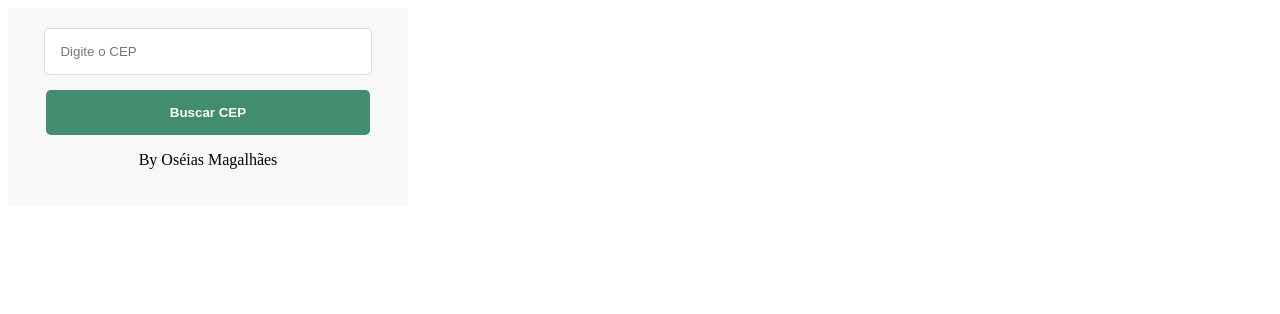
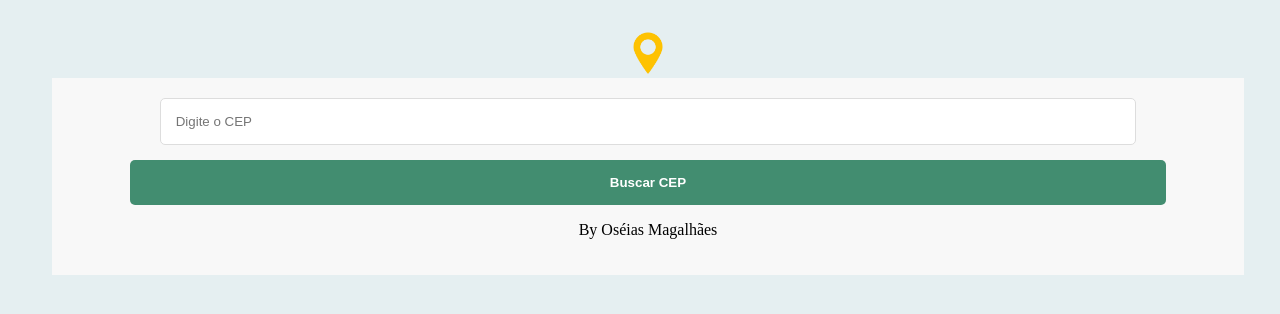
Before and after one commit to osmagal/Extensoes-para-Navegador, a browser extension: page extensao-busca-cep/index.html in a window 1280 px wide. Drawn offline with Linux system fonts and the light colour scheme.

Commit message:
side panel and style

```diff
--- a/extensao-busca-cep/index.html
+++ b/extensao-busca-cep/index.html
@@ -5,6 +5,7 @@
     <link rel="stylesheet" href="style.css">
 </head>
 <body>
+    <img src="cep.png" alt="Logo CEP" class="logo">
     <form>
         <input type="text" class="input" placeholder="Digite o CEP">
         <button class="button">Buscar CEP</button>
--- a/extensao-busca-cep/style.css
+++ b/extensao-busca-cep/style.css
@@ -1,6 +1,23 @@
 
 body{
-    width: 400px;
+    width: 200px;
+    display: flex;
+    flex-direction: column;
+    align-items: center;
+    background-color: #e5eff1;
+    display: flex;
+    flex-direction: column;
+    align-items: center;
+    justify-content: flex-start;
+    height: 100vh;
+    overflow: hidden;
+}
+
+/* responsivity for devices with width less than 200px */
+@media (min-width: 200px) {
+    body {
+        width: 100%;
+    }
 }
 
 form {
@@ -35,3 +52,8 @@ form {
 .button:hover{
     background-color: #499a7b;
 }
+
+.logo{
+    width: 50px;
+    margin-top: 20px;
+}
--- a/extensao-busca-cnpj/style.css
+++ b/extensao-busca-cnpj/style.css
@@ -1,6 +1,21 @@
 
 body{
-    width: 400px;
+    width: 200px;
+    display: flex;
+    flex-direction: column;
+    align-items: center;
+    background-color: #e5eff1;
+    display: flex;
+    flex-direction: column;
+    align-items: center;
+    justify-content: flex-start;
+}
+
+/* responsivity for devices with width less than 200px */
+@media (min-width: 200px) {
+    body {
+        width: 100%;
+    }
 }
 
 form {
@@ -35,3 +50,8 @@ form {
 .button:hover{
     background-color: #3f3389;
 }
+
+.logo {
+    width: 50px;
+    margin-top: 20px;
+}
--- a/extensao-gemini-pdf-analyzer/style.css
+++ b/extensao-gemini-pdf-analyzer/style.css
@@ -56,3 +56,8 @@ h1{
     display: none;
     width: 100px;
 }
+
+.logo {
+    width: 50px;
+    margin-top: 20px;
+}
```
Also changed, not shown: extensao-busca-cep/background.js (added, +17 -0 lines), extensao-busca-cnpj/background.js (added, +17 -0 lines), extensao-busca-cnpj/index.html (+1 -0 lines), extensao-gemini-pdf-analyzer/popup.html (+2 -1 lines), extensao-busca-cep/manifest.json, extensao-busca-cnpj/manifest.json, extensao-gemini-pdf-analyzer/manifest.json.
